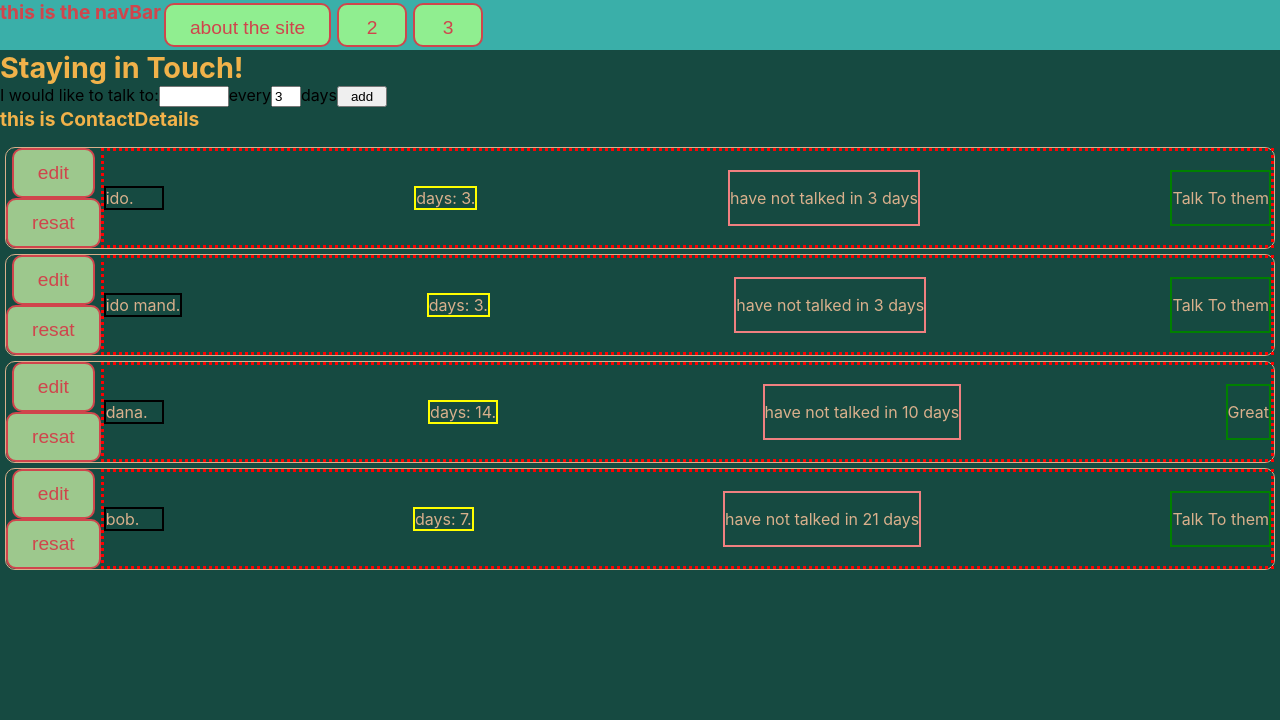
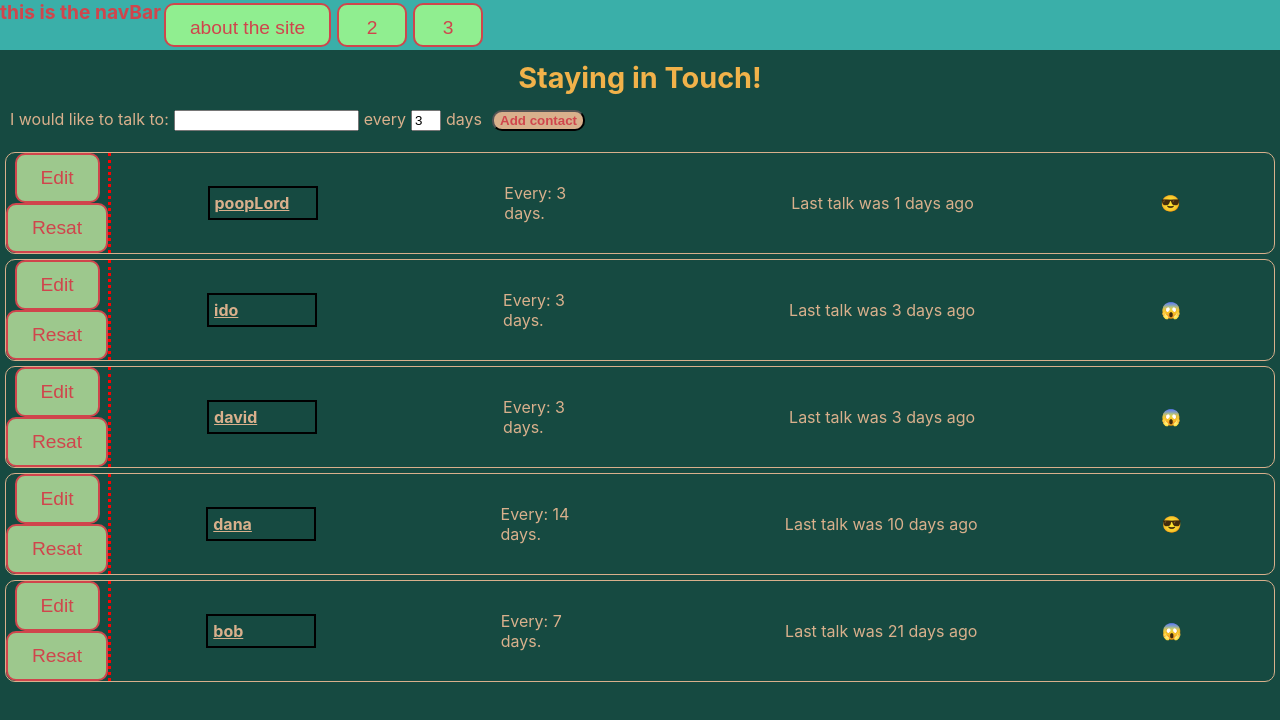
Before and after one commit to idomand/stayInTouch, a Next.js app: page / in a window 1280 px wide. Shown: the top 720 px of the page. Built offline with nearby package versions, Linux system fonts and the light colour scheme.

Commit message:
disign changes in contactItems

```diff
--- a/Components/AddNewContact.jsx
+++ b/Components/AddNewContact.jsx
@@ -5,16 +5,28 @@ import dayjs from "dayjs";
 import DataContext from "../lib/DataContext";
 
 const Input = styled.input`
-  width: 50px;
+  /* width: 50px; */
 `;
 const InputText = styled(Input)`
   min-width: 70px;
+  margin: 5px;
 `;
 const InputTime = styled(Input)`
   width: 30px;
+  margin: 5px;
 `;
 const InputSubmit = styled(Input)`
-  width: 50px;
+  /* width: 50px; */
+  margin-left: 10px;
+  border-radius: 10px;
+  color: ${({ theme }) => theme.secondaryColor};
+  background-color: ${({ theme }) => theme.niceBrown};
+  font-weight: 600;
+`;
+
+const Form = styled.form`
+  color: ${({ theme }) => theme.niceBrown};
+  margin: 10px;
 `;
 
 export default function AddNewContact() {
@@ -37,7 +49,7 @@ export default function AddNewContact() {
   }
   return (
     <div>
-      <form onSubmit={createNewContact}>
+      <Form onSubmit={createNewContact}>
         I would like to talk to:
         <label>
           <InputText ref={nameRef} type="text" name="name" required />
@@ -55,8 +67,8 @@ export default function AddNewContact() {
           />
           days
         </label>
-        <InputSubmit type="submit" value="add" />
-      </form>
+        <InputSubmit type="submit" value="Add contact" />
+      </Form>
     </div>
   );
 }
--- a/Components/Common/Button.js
+++ b/Components/Common/Button.js
@@ -23,23 +23,6 @@ export const BasicButton = styled.button.attrs((props) => {
     padding: 4px 10px;
     min-width: 60px;
     margin: 5px;
+    font-size: ${({ theme }) => theme.typeScale.paragraph};
   }
 `;
-
-// export const GlowButton = styled.button`
-//   display: inline-block;
-//   vertical-align: middle;
-//   -webkit-transform: perspective(1px) translateZ(0);
-//   transform: perspective(1px) translateZ(0);
-//   box-shadow: 0 0 1px rgba(0, 0, 0, 0);
-//   -webkit-transition-duration: 0.3s;
-//   transition-duration: 0.3s;
-//   -webkit-transition-property: background;
-//   transition-property: background;
-//   box-shadow: inset 0 0 0 4px #e1e1e1, 0 0 1px rgba(0, 0, 0, 0);
-//   /* Hack to improve aliasing on mobile/tablet devices */
-// }
-// &:hover, &:focus, &:active {
-//   background: blue;
-
-// `;
--- a/Components/ContactDetails.jsx
+++ b/Components/ContactDetails.jsx
@@ -14,7 +14,6 @@ export default function ContactDetails() {
 
   return (
     <>
-      <H2>this is ContactDetails</H2>
       <ContactList>
         {contactData.contactArray.map((element) => {
           return (
--- a/Components/ContactItem.jsx
+++ b/Components/ContactItem.jsx
@@ -33,29 +33,38 @@ const EditButton = styled(BasicButton)``;
 const ResatButton = styled(BasicButton)``;
 
 const DataWrapper = styled.div`
-  border: 3px red dotted;
+  border-left: 3px red dotted;
+  padding-left: 3px;
   display: flex;
-  justify-content: space-between;
   align-items: center;
+  justify-content: space-around;
   flex-grow: 1;
+  @media (max-width: 480px) {
+    justify-content: space-between;
+  }
 `;
 
 const NameContainer = styled.span`
   border: 2px black solid;
+  padding: 5px;
+  font-weight: bold;
   /* flex-grow: 1; */
-  min-width: 60px;
+  min-width: 110px;
+  text-decoration: underline;
 `;
 const TimeContainer = styled.div`
-  border: 2px solid yellow;
+  /* border: 2px solid yellow; */
+  width: 100px;
+  /* margin: 5px; */
   /* flex-grow: 1; */
 `;
 
 const LastTalkedContainer = styled.div`
-  border: 2px solid lightcoral;
+  /* border: 2px solid lightcoral; */
   /* flex-grow: 1; */
 `;
 const EmojiContainer = styled.div`
-  border: 2px solid green;
+  /* border: 2px solid green; */
   /* flex-grow: 1; */
 `;
 
@@ -80,22 +89,22 @@ export default function ContactItem({ name, time, timeCreated, id }) {
     contactData.resatTimer(id);
   }
 
-  let flag;
+  let lastTalkedToResponse;
+  let lastTalkedToStatus;
+
   if (currantTime - timeCreated < time * oneDay) {
-    flag = true;
+    lastTalkedToStatus = true;
   } else {
-    flag = false;
+    lastTalkedToStatus = false;
   }
 
-  let lastTalkedToResponse;
-
   if (currantTime - timeCreated < 0) {
-    lastTalkedToResponse = <p>We talked today</p>;
+    lastTalkedToResponse = <p>Last talk was today!</p>;
   } else {
     lastTalkedToResponse = (
       <p>
-        have not talked in {Math.floor((currantTime - timeCreated) / oneDay)}{" "}
-        days
+        Last talk was {Math.floor((currantTime - timeCreated) / oneDay)} days
+        ago
       </p>
     );
   }
@@ -103,16 +112,14 @@ export default function ContactItem({ name, time, timeCreated, id }) {
   return (
     <ContactItemWrapper>
       <ButtonContainer>
-        <EditButton onClick={editFunction}>edit</EditButton>
-        <ResatButton onClick={resatFunction}>resat</ResatButton>
+        <EditButton onClick={editFunction}>Edit</EditButton>
+        <ResatButton onClick={resatFunction}>Resat</ResatButton>
       </ButtonContainer>
       <DataWrapper>
-        <NameContainer> {name}.</NameContainer>
-        <TimeContainer>days: {time}.</TimeContainer>
+        <NameContainer> {name} </NameContainer>
+        <TimeContainer>Every: {time} days.</TimeContainer>
         <LastTalkedContainer>{lastTalkedToResponse}</LastTalkedContainer>
-        <EmojiContainer>
-          {flag ? <p>Great</p> : <p>Talk To them</p>}{" "}
-        </EmojiContainer>
+        <EmojiContainer>{lastTalkedToStatus ? "😎" : "😱"} </EmojiContainer>
       </DataWrapper>
     </ContactItemWrapper>
   );
--- a/Components/MainForm.jsx
+++ b/Components/MainForm.jsx
@@ -8,6 +8,14 @@ const MainFormWrapper = styled.section`
   margin-top: 50px;
 `;
 
+const HeaderWrapper = styled.div`
+  display: flex;
+`;
+const MainHeader = styled(H1)`
+  margin: auto;
+  padding-top: 10px;
+`;
+
 const MainFormContent = styled.div`
   color: ${({ theme }) => theme.primaryColorText};
 `;
@@ -15,7 +23,9 @@ const MainFormContent = styled.div`
 export default function MainForm() {
   return (
     <MainFormWrapper>
-      <H1>Staying in Touch!</H1>
+      <HeaderWrapper>
+        <MainHeader>Staying in Touch!</MainHeader>
+      </HeaderWrapper>
       <AddNewContact />
     </MainFormWrapper>
   );
--- a/pages/index.js
+++ b/pages/index.js
@@ -18,11 +18,12 @@ const HomeWrapper = styled.section`
 
 export default function Home() {
   const [contactArray, setContactArray] = useState([
+    { name: "poopLord", time: 3, timeCreated: 1641227473000, id: 5 },
     { name: "ido", time: 3, timeCreated: 1641118511111, id: 1 },
-    { name: "ido mand", time: 3, timeCreated: 1641118522222, id: 2 }, // 2.1.22
-    { name: "dana", time: 14, timeCreated: 1640513733333, id: 3 }, // 26.12.21
+    { name: "david", time: 3, timeCreated: 1641118522222, id: 2 },
+    { name: "dana", time: 14, timeCreated: 1640513733333, id: 3 },
 
-    { name: "bob", time: 7, timeCreated: 1639563344444, id: 4 }, // 15.12.21
+    { name: "bob", time: 7, timeCreated: 1639563344444, id: 4 },
   ]);
 
   const contactData = {
```
